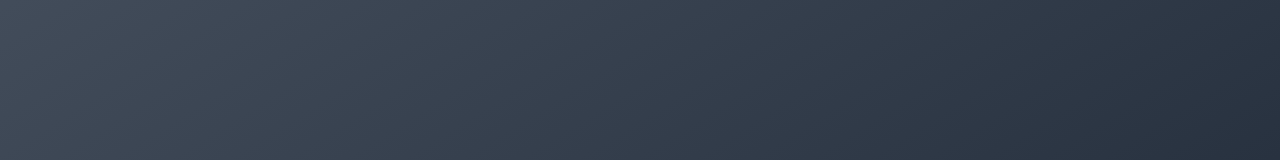
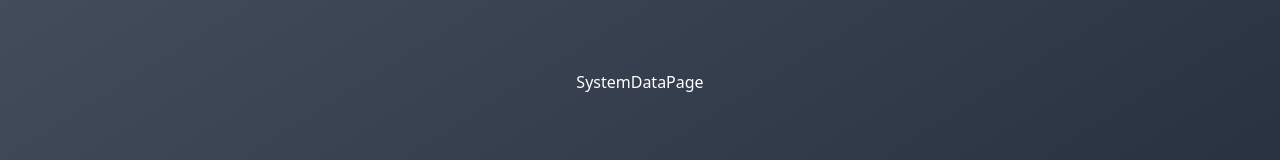
Before and after one commit to GeloUno/chart-vis, a React (Create React App) app: page / in a window 1280 px wide. Shown: the part 318-478 px from the top of the page. Built offline with nearby package versions, Linux system fonts and the light colour scheme.

Commit message:
init react query add axios

```diff
--- a/package.json
+++ b/package.json
@@ -11,6 +11,7 @@
     "@types/react": "^17.0.31",
     "@types/react-dom": "^17.0.10",
     "autoprefixer": "^10.3.7",
+    "axios": "^0.23.0",
     "cross-env": "^7.0.3",
     "delay-cli": "^1.1.0",
     "npm-run-all": "^4.1.5",
--- a/src/App.tsx
+++ b/src/App.tsx
@@ -1,8 +1,16 @@
-import React from 'react';
+import { QueryClient, QueryClientProvider } from 'react-query';
+import { ReactQueryDevtools } from 'react-query/devtools';
+import SystemDataPage from './components/systemData.page';
 
 function App() {
+  const queryClient = new QueryClient();
   return (
-    <div className="flex flex-col h-full items-center justify-center text-white bg-gradient-to-br from-gray-600 via-teal-700 to-gray-800"></div>
+    <QueryClientProvider client={queryClient}>
+      <div className="flex flex-col h-full items-center justify-center text-white bg-gradient-to-br from-gray-600 via-teal-700 to-gray-800">
+        <SystemDataPage />
+        <ReactQueryDevtools initialIsOpen={false} position={'bottom-right'} />
+      </div>
+    </QueryClientProvider>
   );
 }
 
--- /dev/null
+++ b/src/components/systemData.page.tsx
@@ -0,0 +1,5 @@
+function SystemDataPage() {
+  return <div>SystemDataPage</div>;
+}
+
+export default SystemDataPage;
--- /dev/null
+++ b/src/controllers/getSystemData.ts
@@ -0,0 +1,6 @@
+import axios from "axios";
+import { URL } from "../shared/const";
+
+export function getSystemData() {
+    return axios.get(URL)
+}
--- /dev/null
+++ b/src/shared/const.ts
@@ -0,0 +1 @@
+export const URL = `https://visualsoft.com.pl/rekrutacja/202009/dane`;
```
Also changed, not shown: 1 other file (tests, documents, lock files or other folders).
